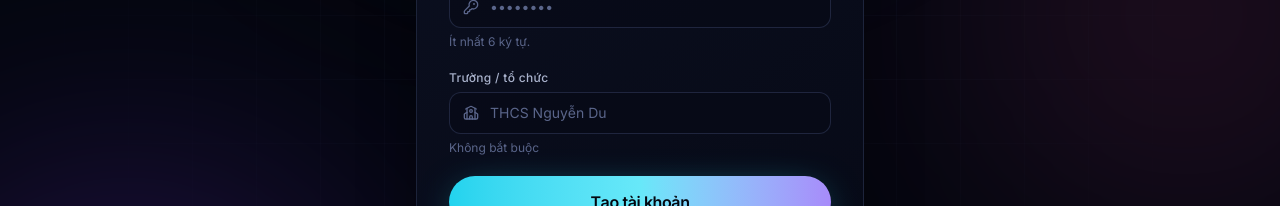
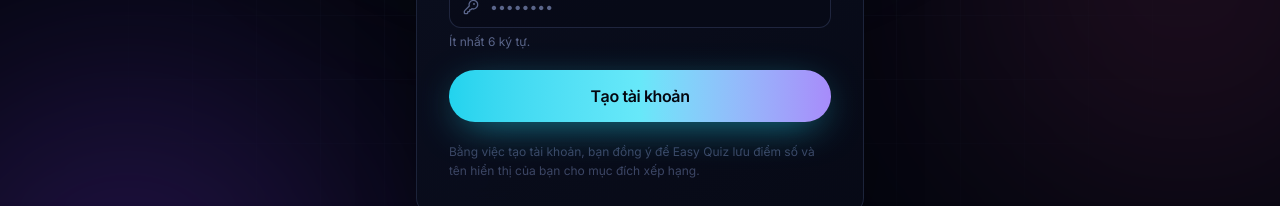
Before and after one commit to ngocnv371/easy-quiz, a React (Vite) app: page /register in a window 1280 px wide. Shown: the part 497-703 px from the top of the page. Built offline with nearby package versions, Linux system fonts and the light colour scheme; no server answers.

Commit message:
skip org in register page

```diff
--- a/src/routes/register-page.tsx
+++ b/src/routes/register-page.tsx
@@ -1,6 +1,6 @@
 import { useEffect, useState, type FormEvent } from 'react'
 import { Link, Navigate, useNavigate } from 'react-router-dom'
-import { KeyRound, Mail, School, UserRound } from 'lucide-react'
+import { KeyRound, Mail, UserRound } from 'lucide-react'
 
 import { Alert } from '@/components/ui/feedback'
 import { Button } from '@/components/ui/button'
@@ -25,7 +25,7 @@ export function RegisterPage() {
   const [nameTouched, setNameTouched] = useState(false)
   const [email, setEmail] = useState('')
   const [password, setPassword] = useState('')
-  const [school, setSchool] = useState('')
+  const [school] = useState('')
 
   const [submitting, setSubmitting] = useState(false)
   const [error, setError] = useState<string | null>(null)
@@ -208,22 +208,6 @@ export function RegisterPage() {
           </div>
         </Field>
 
-        <Field label="Trường / tổ chức" htmlFor="school" hint="Không bắt buộc">
-          <div className="relative">
-            <School
-              className="text-ink-400 pointer-events-none absolute top-1/2 left-3.5 size-4 -translate-y-1/2"
-              aria-hidden
-            />
-            <Input
-              id="school"
-              value={school}
-              onChange={(event) => setSchool(event.target.value)}
-              placeholder="THCS Nguyễn Du"
-              className="pl-10"
-            />
-          </div>
-        </Field>
-
         <Button type="submit" size="lg" className="w-full" loading={submitting}>
           {isGuest ? 'Lưu kết quả' : 'Tạo tài khoản'}
         </Button>
```
